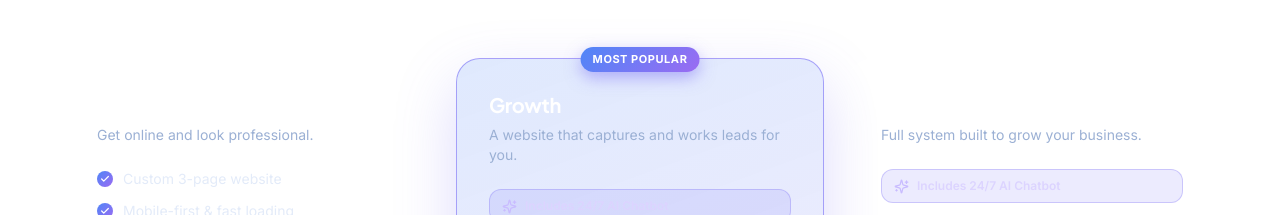
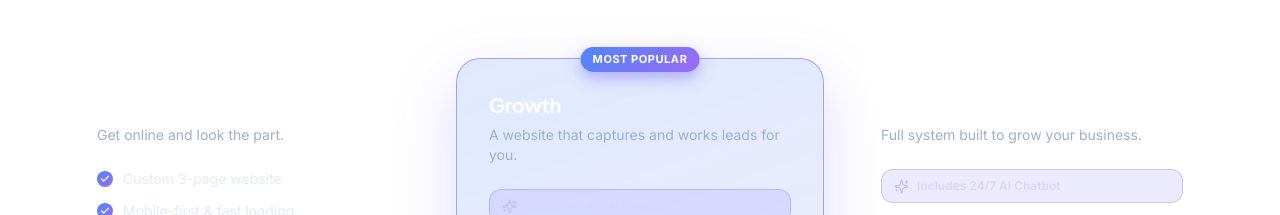
Before and after one commit to zachcolvillez-stack/bluepeek-website, a Next.js app: page / in a window 1280 px wide. Shown: the part 2420-2635 px from the top of the page. Built offline with nearby package versions, Linux system fonts and the light colour scheme.

Commit message:
auto-save: Packages.jsx

```diff
--- a/components/Packages.jsx
+++ b/components/Packages.jsx
@@ -5,7 +5,7 @@ import { Check, Sparkles, ArrowRight } from 'lucide-react'
 const PACKAGES = [
   {
     name: 'Starter',
-    tagline: 'Get online and look professional.',
+    tagline: 'Get online and look the part.',
     features: [
       'Custom 3-page website',
       'Mobile-first & fast loading',
```
